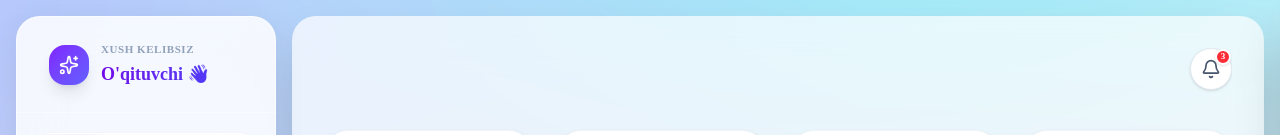
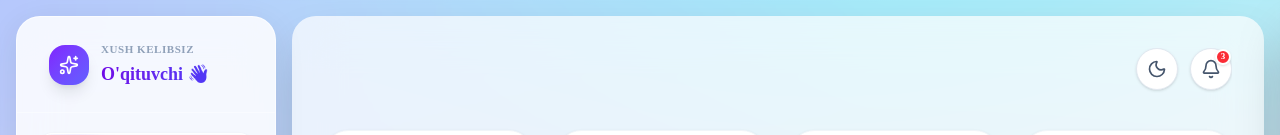
Before and after one commit to baxtiyorovbobojon06-ops/ZeroUp, a Next.js app: page / in a window 1280 px wide. Shown: the top 135 px of the page. Built offline with nearby package versions, Linux system fonts and the light colour scheme.

Commit message:
feat: Add dark mode toggle to dashboard header

```diff
--- a/src/app/page.tsx
+++ b/src/app/page.tsx
@@ -1,7 +1,7 @@
 "use client";
 
 import Link from "next/link";
-import { Bell, BookOpen, CheckCircle2, BarChart2, ArrowRight, FileText, ChevronDown, CheckSquare, Sparkles, Calendar, CalendarDays, CalendarRange, Clock, Star } from "lucide-react";
+import { Bell, BookOpen, CheckCircle2, BarChart2, ArrowRight, FileText, ChevronDown, CheckSquare, Sparkles, Calendar, CalendarDays, CalendarRange, Clock, Star, Sun, Moon } from "lucide-react";
 import { useState, useEffect } from "react";
 import { NotificationsDrawer } from "@/components/NotificationsDrawer";
 import { useSettings } from "@/contexts/SettingsContext";
@@ -10,7 +10,7 @@ import { mockTests } from "@/data/mockTests";
 export default function Home() {
   const [isNotificationsOpen, setIsNotificationsOpen] = useState(false);
   const [hasUnread, setHasUnread] = useState(true);
-  const { notificationsEnabled, notificationsMuted, savedTestIds, toggleSaveTest: contextToggleSaveTest } = useSettings();
+  const { theme, setTheme, notificationsEnabled, notificationsMuted, savedTestIds, toggleSaveTest: contextToggleSaveTest } = useSettings();
 
   const [timeRange, setTimeRange] = useState<'day' | 'week' | 'month' | 'year'>('month');
   const [isTimeDropdownOpen, setIsTimeDropdownOpen] = useState(false);
@@ -91,7 +91,18 @@ export default function Home() {
       <div className="space-y-8 animate-in fade-in slide-in-from-bottom-4 duration-700 ease-out relative pb-8 max-w-[1400px] mx-auto overflow-hidden">
 
       {/* Header */}
-      <div className="flex justify-end items-start mb-10">
+      <div className="flex justify-end items-center gap-3 mb-10">
+        <button
+          onClick={() => setTheme(theme === 'dark' ? 'light' : 'dark')}
+          className="relative p-2.5 bg-white dark:bg-slate-800 border border-slate-200 dark:border-slate-700 rounded-full shadow-sm hover:shadow-md transition-all text-slate-600 dark:text-slate-300 group"
+          title={theme === 'dark' ? "Yorug' rejimga o'tish" : "Tungi rejimga o'tish"}
+        >
+          {theme === 'dark' ? (
+            <Sun className="w-5 h-5 group-hover:text-yellow-400 transition-colors" />
+          ) : (
+            <Moon className="w-5 h-5 group-hover:text-indigo-600 transition-colors" />
+          )}
+        </button>
 
         <button
           onClick={handleOpenNotifications}
```
